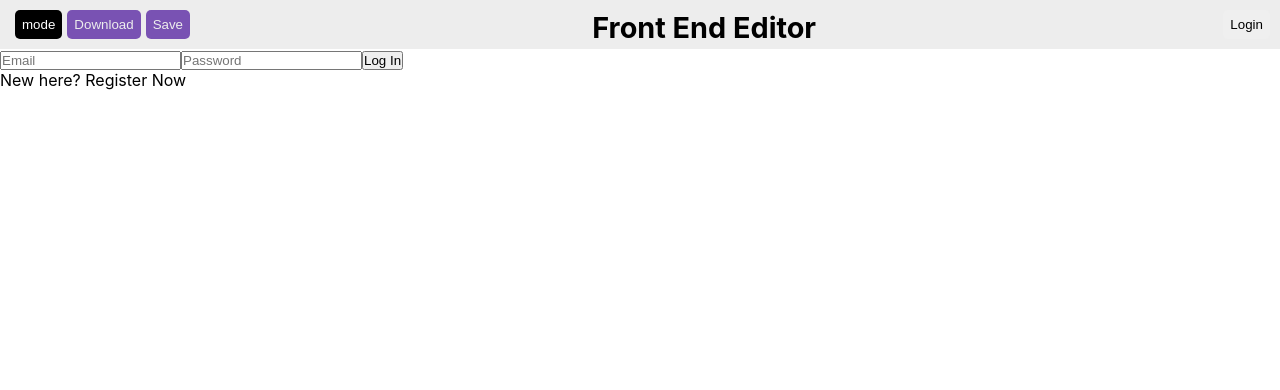
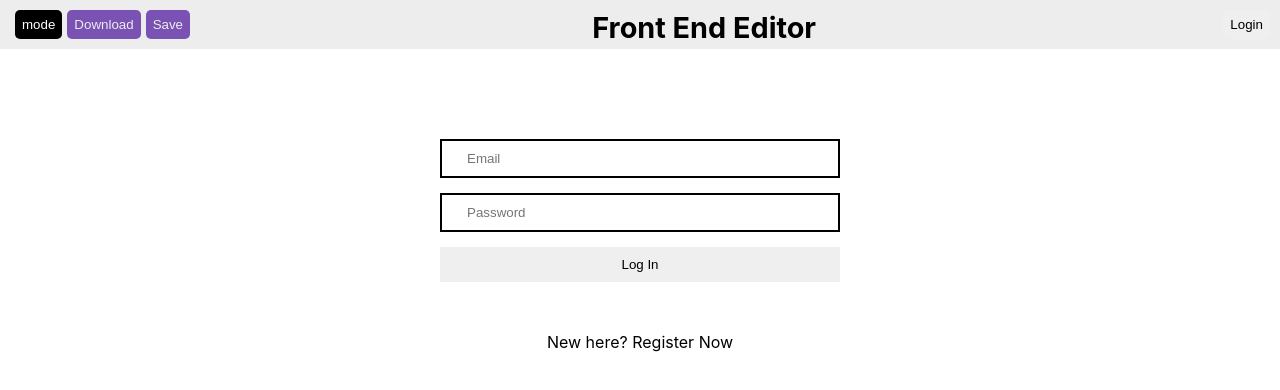
Before and after one commit to f4ayush/code-editor, a React (Create React App) app: page /login in a window 1280 px wide. Shown: the top 390 px of the page. Built offline with nearby package versions, Linux system fonts and the light colour scheme.

Commit message:
Added css for login page

```diff
--- a/src/App.css
+++ b/src/App.css
@@ -19,6 +19,10 @@ iframe {
   background-color: #EDEDED;
 }
 
+a{
+  text-decoration: none;
+  color: black;
+}
 
 button.mode-button {
   margin-left: 5px;
@@ -40,6 +44,7 @@ button.save-button {
 .container { width: 100%;}
 .editor-container{ flex: 1; height: calc(100vh - 1.5em - 25px); border-right: black solid; }
 .output-container{flex: 1;}
+
 
 @media (max-width: 768px) {
 
--- a/src/components/Head.js
+++ b/src/components/Head.js
@@ -1,5 +1,5 @@
 import React, { useState, useEffect } from 'react'
-import { useHistory, useLocation } from 'react-router-dom';
+import { useHistory, useLocation, Link } from 'react-router-dom';
 import decode from 'jwt-decode';
 export default function Head({ mode, setmode, code }) {
     const history = useHistory()
@@ -45,7 +45,7 @@ export default function Head({ mode, setmode, code }) {
                 <button className='save-button' onClick={TextFile}>Download</button>
                 <button className='save-button' onClick={TextFile}>Save</button>
             </div>
-            <h2>Front End Editor</h2>
+            <Link to="/"><h2>Front End Editor</h2></Link>
             <div className="auth-buttons">
                 {user !== null && user ? <button className="mode-button" onClick={logout}>Log Out</button> : <button className="mode-button" onClick={() => { history.push('/login') }}>Login</button>}
             </div>
--- a/src/components/Login.js
+++ b/src/components/Login.js
@@ -1,6 +1,7 @@
 import React, { useState } from 'react'
 import { useHistory } from 'react-router-dom'
 import { signIn, signUp } from "../api/index";
+import "./login.css";
 
 export default function Login() {
     const [userDetails, setuserDetails] = useState({ name: "", email: "", password: "" })
--- /dev/null
+++ b/src/components/login.css
@@ -0,0 +1,30 @@
+.form-container{
+    display: flex;
+    flex-direction: column;
+    justify-content:center ;
+    align-items: center;
+    margin: 25px 0;
+    width: 100%;
+    height: 100%;
+}
+
+form{
+    padding: 50px;
+}
+
+.login-form{
+    display: flex;
+    flex-direction: column;
+    width: 60%;
+    max-width: 500px;
+}
+
+input, form>button{
+    border:none;
+    padding: 10px 25px;
+    margin-top: 15px;
+}
+
+input{
+    border: 2px solid black;
+}
```
